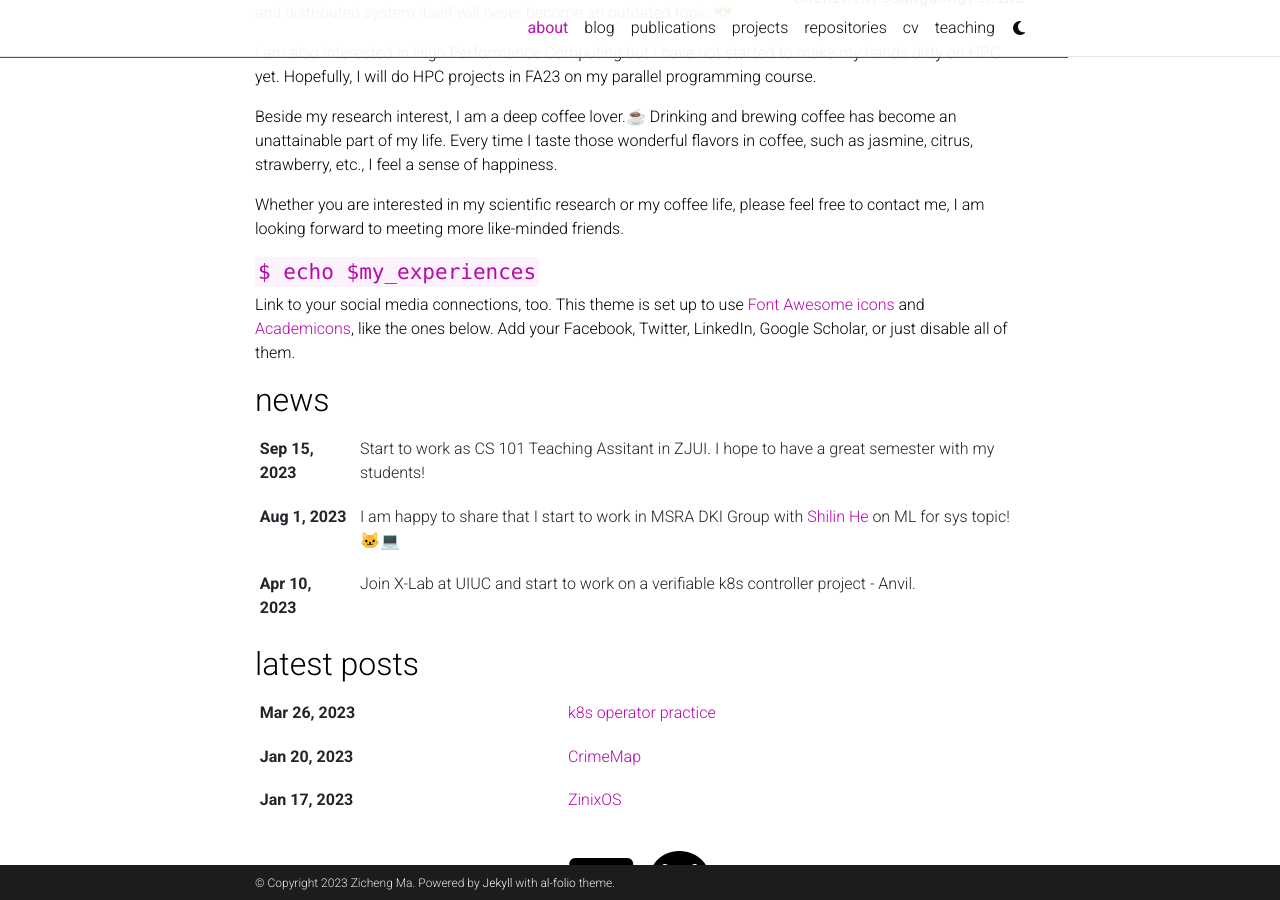
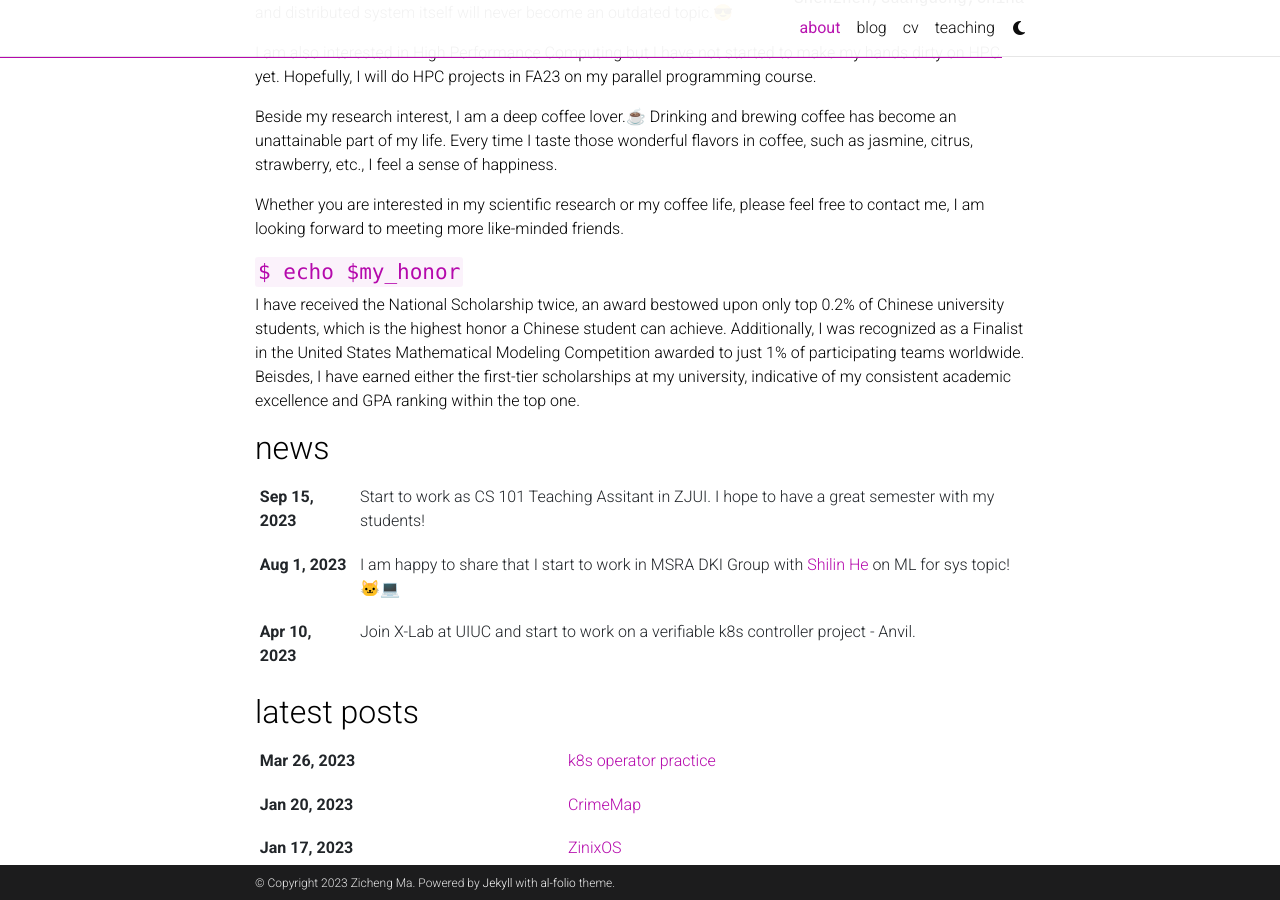
Before and after one commit to ZichengMa/ZichengMa.github.io, a Jekyll site: the page built from _pages/about.md, in a window 1280 px wide and 900 px high, scrolled down 610 px. Built offline with Jekyll 4.4.1, drawn with Linux system fonts in a browser that asks for light colours; comment, search, counter and statistics services are not loaded; a style sheet for code colours, icons or effects is not loaded.

Commit message:
update nav bar

```diff
--- a/_pages/about.md
+++ b/_pages/about.md
@@ -35,6 +35,6 @@
 
 Whether you are interested in my scientific research or my coffee life, please feel free to contact me, I am looking forward to meeting more like-minded friends.
 
-#### `$ echo $my_experiences`
-
-Link to your social media connections, too. This theme is set up to use [Font Awesome icons](http://fortawesome.github.io/Font-Awesome/) and [Academicons](https://jpswalsh.github.io/academicons/), like the ones below. Add your Facebook, Twitter, LinkedIn, Google Scholar, or just disable all of them.
+#### `$ echo $my_honor`
+I have received the National Scholarship twice, an award bestowed upon only top 0.2% of Chinese university students, which is the highest honor a Chinese student can achieve. Additionally, I was recognized as a Finalist in the United States Mathematical Modeling Competition awarded to just 1% of participating teams worldwide. Beisdes, I have earned either the first-tier scholarships at my university, indicative of my consistent academic excellence and GPA ranking within the top one.
+<!-- Link to your social media connections, too. This theme is set up to use [Font Awesome icons](http://fortawesome.github.io/Font-Awesome/) and [Academicons](https://jpswalsh.github.io/academicons/), like the ones below. Add your Facebook, Twitter, LinkedIn, Google Scholar, or just disable all of them. -->
```
Also changed, not shown: _pages/projects.md (+1 -1 lines), _pages/publications.md (+1 -1 lines), _pages/repositories.md (+1 -1 lines).
